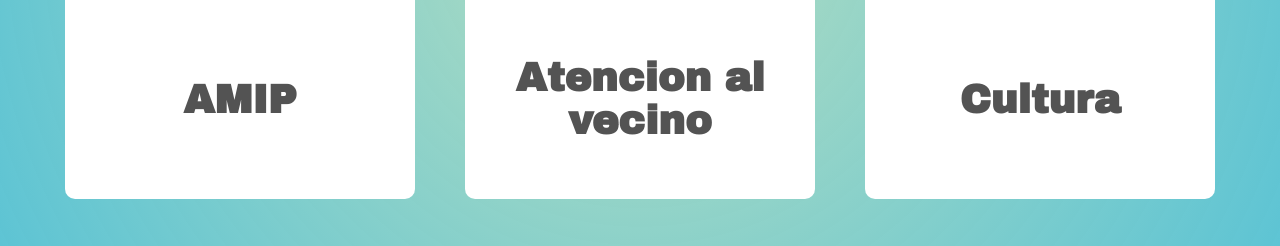
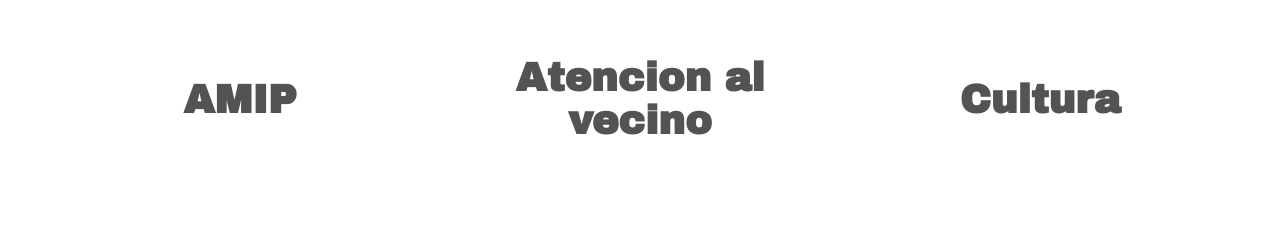
Before and after one commit to spesomay/portafolio, a PHP site: page /tesis-de-verad/municipio.html in a window 1280 px wide. Shown: the part 477-723 px from the top of the page. Run offline with PHP 8.4, Linux system fonts and the light colour scheme.

Commit message:
Update municipio.css

```diff
--- a/tesis-de-verad/css/municipio.css
+++ b/tesis-de-verad/css/municipio.css
@@ -33,8 +33,6 @@
 body{
     width: 100%;
     height: 100vh;
-    /* background: linear-gradient(to right,rgba(86,39,180,0.891497358220632) 35%, rgba(57,183,205,0.7710491789489233) 76%); */
-    background: radial-gradient(circle, rgba(180,221,192,1) 0%, rgba(57,183,205,0.8410771901534051) 100%);
     background-size: cover;
     background-position: center;
     filter: progid:DXImageTransform.Microsoft.gradient(startColorstr="#5627b4",endColorstr="#39b7cd",GradientType=1);
```
